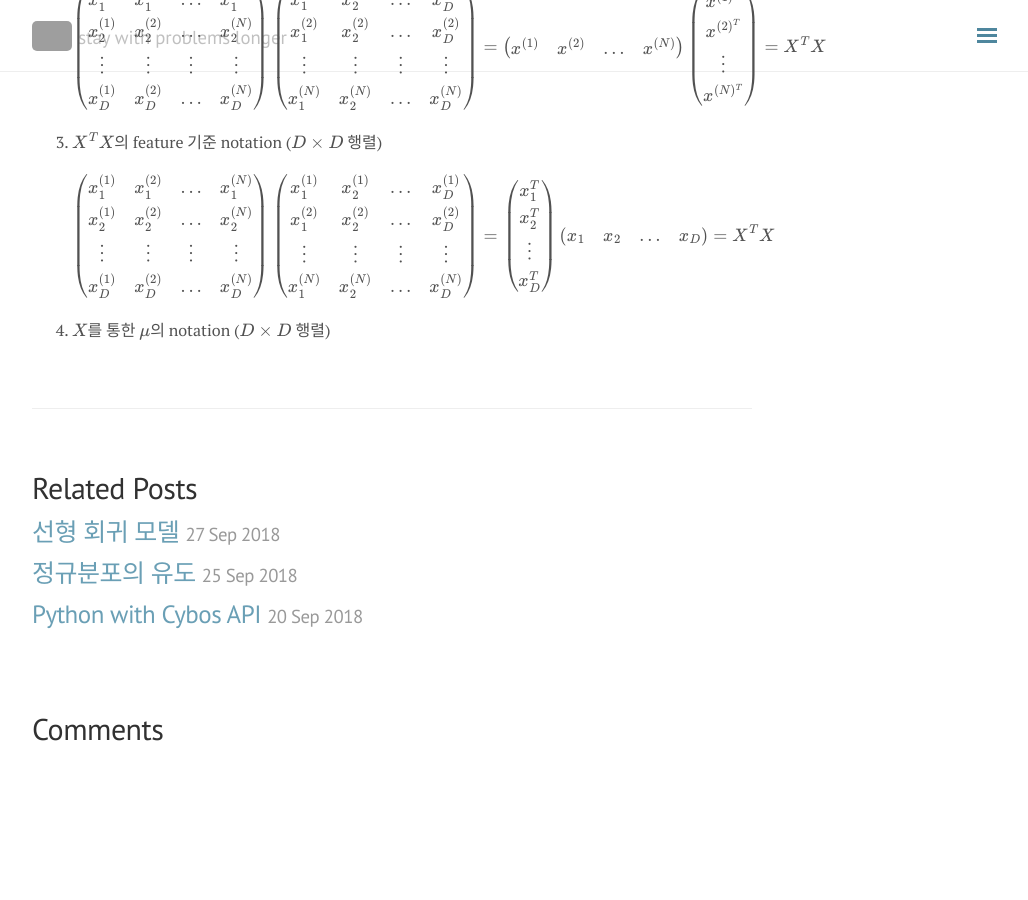
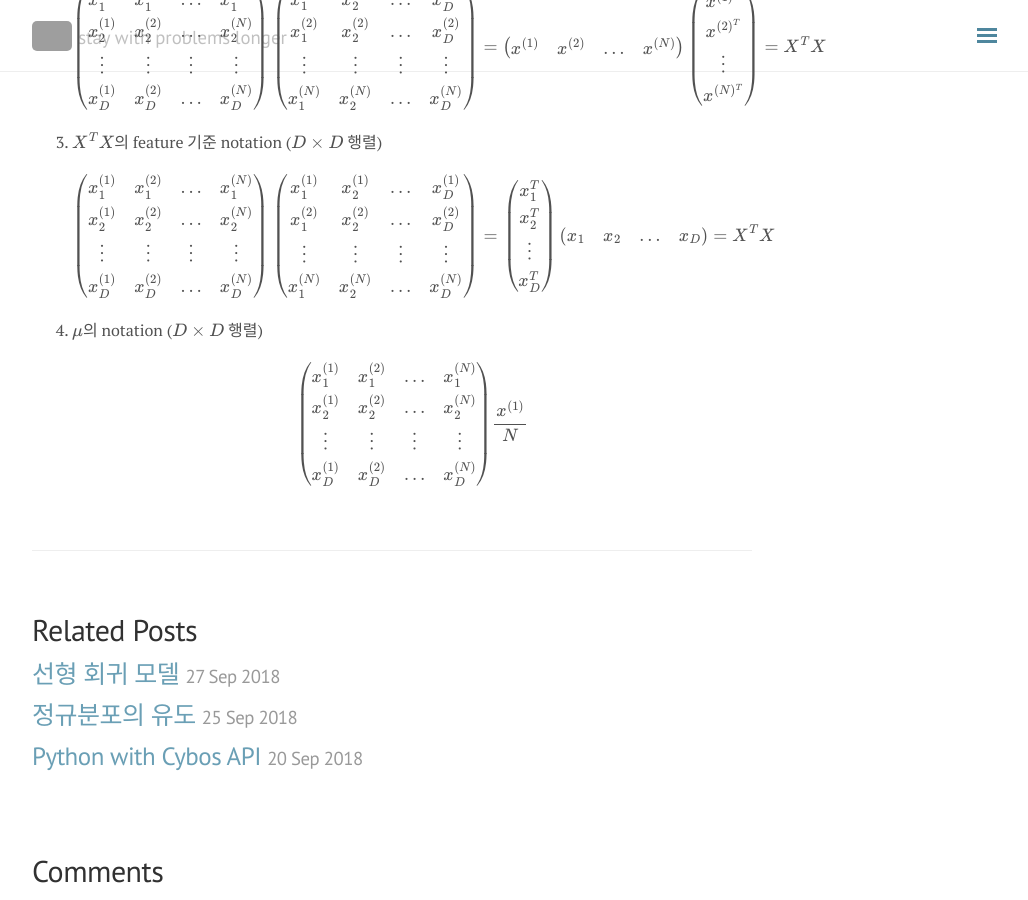
Before and after one commit to seokhoonj/seokhoonj.github.io, a Jekyll site: the page built from _posts/Math/2018-09-28-Math-gaussian_distribution.md, in a window 1280 px wide and 900 px high, scrolled down 1254 px. Shown: the whole window, without its empty margins (248-1276 px from the left). Built offline with Jekyll 4.4.1, drawn with Linux system fonts in a browser that asks for light colours; nearby versions of some CDN libraries; formulas are drawn with MathJax 3; comment, search, counter and statistics services are not loaded; before the commit the page ends 2012 px from its top, so only the background shows below that; grey boxes are pictures that could not be loaded.

Commit message:
add _posts

```diff
--- a/_posts/Math/2018-09-28-Math-gaussian_distribution.md
+++ b/_posts/Math/2018-09-28-Math-gaussian_distribution.md
@@ -31,7 +31,8 @@ comments: false
 1. $X$의  notation
 \\( \begin{pmatrix} x\_1^{(1)} & x\_2^{(1)} & \ldots & x\_D^{(1)} \\\\ x\_1^{(2)} & x\_2^{(2)} & \ldots & x\_D^{(2)} \\\\ \vdots & \vdots & \vdots & \vdots \\\\ x\_1^{(N)} & x\_2^{(N)} & \ldots & x\_D^{(N)} \end{pmatrix} = \left(\begin{array}{c} x^{(1)^T} \\\\ x^{(2)^T} \\\\ \vdots \\\\ x^{(N)^T} \end{array}\right) = \left(\begin{array}{cccc} x\_1 & x\_2 & \ldots & x\_D \end{array}\right) = X \\)
 2. $X^T X$의 관측치 기준 notation ($D \times D$ 행렬)
-\\( \begin{pmatrix} x\_1^{(1)} & x\_1^{(2)} & \ldots & x\_1^{(N)} \\\\ x\_2^{(1)} & x\_2^{(2)} & \ldots & x\_2^{(N)} \\\\ \vdots  & \vdots & \vdots & \vdots \\\\ x\_D^{(1)} & x\_D^{(2)} & \ldots & x\_D^{(N)}  \end{pmatrix} \begin{pmatrix} x\_1^{(1)} & x\_2^{(1)} & \ldots & x\_D^{(1)} \\\\ x\_1^{(2)} & x\_2^{(2)} & \ldots & x\_D^{(2)} \\\\ \vdots  & \vdots  & \vdots & \vdots \\\\ x\_1^{(N)} & x\_2^{(N)} & \ldots & x\_D^{(N)} \end{pmatrix} = \left(\begin{array}{cccc} x^{(1)} & x^{(2)} & \ldots & x^{(N)} \end{array}\right) \left(\begin{array}{c} x^{(1)^T} \\\\ x^{(2)^T} \\\\ \vdots \\\\ x^{(N)^T} \end{array}\right) = X^T X \\)
+\\( \begin{pmatrix} x\_1^{(1)} & x\_1^{(2)} & \ldots & x\_1^{(N)} \\\\ x\_2^{(1)} & x\_2^{(2)} & \ldots & x\_2^{(N)} \\\\ \vdots  & \vdots & \vdots & \vdots \\\\ x\_D^{(1)} & x\_D^{(2)} & \ldots & x\_D^{(N)} \end{pmatrix} \begin{pmatrix} x\_1^{(1)} & x\_2^{(1)} & \ldots & x\_D^{(1)} \\\\ x\_1^{(2)} & x\_2^{(2)} & \ldots & x\_D^{(2)} \\\\ \vdots  & \vdots  & \vdots & \vdots \\\\ x\_1^{(N)} & x\_2^{(N)} & \ldots & x\_D^{(N)} \end{pmatrix} = \left(\begin{array}{cccc} x^{(1)} & x^{(2)} & \ldots & x^{(N)} \end{array}\right) \left(\begin{array}{c} x^{(1)^T} \\\\ x^{(2)^T} \\\\ \vdots \\\\ x^{(N)^T} \end{array}\right) = X^T X \\)
 3. $X^T X$의 feature 기준 notation ($D \times D$ 행렬)
-\\( \begin{pmatrix} x\_1^{(1)} & x\_1^{(2)} & \ldots & x\_1^{(N)} \\\\ x\_2^{(1)} & x\_2^{(2)} & \ldots & x\_2^{(N)} \\\\ \vdots & \vdots & \vdots & \vdots \\\\ x\_D^{(1)} & x\_D^{(2)} & \ldots & x\_D^{(N)}  \end{pmatrix} \begin{pmatrix} x\_1^{(1)} & x\_2^{(1)} & \ldots & x\_D^{(1)} \\\\ x\_1^{(2)} & x\_2^{(2)} & \ldots & x\_D^{(2)} \\\\ \vdots  & \vdots  & \vdots & \vdots \\\\ x\_1^{(N)} & x\_2^{(N)} & \ldots & x\_D^{(N)} \end{pmatrix} = \left(\begin{array}{c} x\_1^T \\\\ x\_2^T \\\\ \vdots \\\\ x\_D^T \end{array}\right) \left(\begin{array}{cccc} x\_1 & x\_2 & \ldots & x\_D \end{array}\right) = X^T X \\)
-4. $X$를 통한 $\mu$의 notation ($D \times D$ 행렬)
+\\( \begin{pmatrix} x\_1^{(1)} & x\_1^{(2)} & \ldots & x\_1^{(N)} \\\\ x\_2^{(1)} & x\_2^{(2)} & \ldots & x\_2^{(N)} \\\\ \vdots & \vdots & \vdots & \vdots \\\\ x\_D^{(1)} & x\_D^{(2)} & \ldots & x\_D^{(N)} \end{pmatrix} \begin{pmatrix} x\_1^{(1)} & x\_2^{(1)} & \ldots & x\_D^{(1)} \\\\ x\_1^{(2)} & x\_2^{(2)} & \ldots & x\_D^{(2)} \\\\ \vdots  & \vdots  & \vdots & \vdots \\\\ x\_1^{(N)} & x\_2^{(N)} & \ldots & x\_D^{(N)} \end{pmatrix} = \left(\begin{array}{c} x\_1^T \\\\ x\_2^T \\\\ \vdots \\\\ x\_D^T \end{array}\right) \left(\begin{array}{cccc} x\_1 & x\_2 & \ldots & x\_D \end{array}\right) = X^T X \\)
+4. $\mu$의 notation ($D \times D$ 행렬)
+\\( \begin{pmatrix} x\_1^{(1)} & x\_1^{(2)} & \ldots & x\_1^{(N)} \\\\ x\_2^{(1)} & x\_2^{(2)} & \ldots & x\_2^{(N)} \\\\ \vdots  & \vdots & \vdots & \vdots \\\\ x\_D^{(1)} & x\_D^{(2)} & \ldots & x\_D^{(N)} \end{pmatrix} \frac{x^{(1)}}{N} \\)
```
